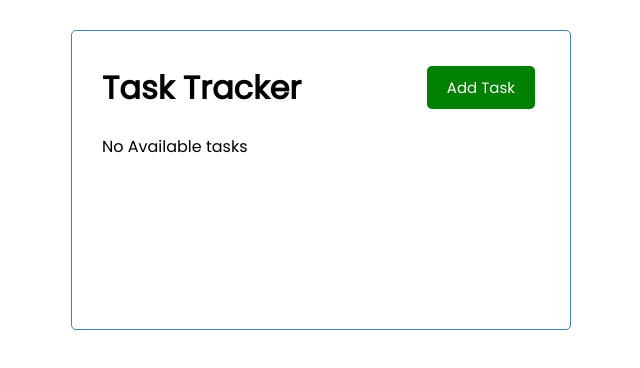
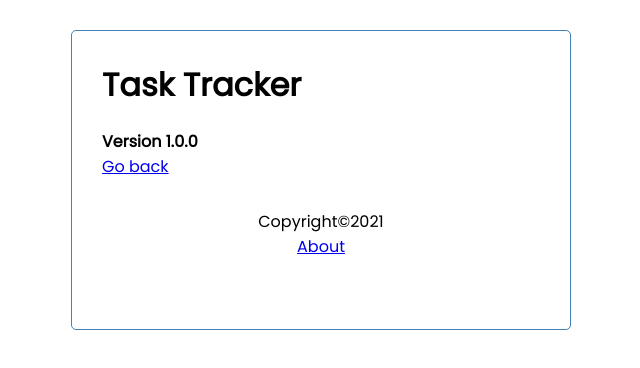
Before and after one commit to wassim93/task_tracker, a React (Create React App) app: page /about in a window 1280 px wide. Shown: the top 368 px of the page, without its empty margins (319-959 px from the left). Built offline with nearby package versions, Linux system fonts and the light colour scheme; no server answers.

Commit message:
implementing routing feature

```diff
--- a/package.json
+++ b/package.json
@@ -12,7 +12,7 @@
     "react": "^17.0.2",
     "react-dom": "^17.0.2",
     "react-icons": "^4.3.1",
-    "react-router": "^5.2.1",
+    "react-router-dom": "^5.3.0",
     "react-scripts": "^0.9.5",
     "web-vitals": "^1.1.2"
   },
--- a/src/App.js
+++ b/src/App.js
@@ -4,6 +4,9 @@
 import AddTask from "./components/AddTask";
 import axios from "axios";
 import instance from "./config/config";
+import Footer from "./components/Footer";
+import {BrowserRouter as Router, Route} from "react-router-dom";
+import About from "./components/About";
 
 class App extends Component {
 
@@ -100,8 +103,12 @@
 
     render() {
         return (
+            <Router>
                 <div className="container">
                     <Header showTask={this.showTask} buttonText={this.state.showFrom}/>
+
+                    <Route path="/" exact render={(props) => (
+                        <div>
                             {this.state.showFrom && <AddTask onAdd={this.addTask}/>}
                             {
                                 this.state.tasks.length > 0 ?
@@ -109,6 +116,12 @@
                                            onDoubleClick={this.toggleReminder}/> : 'No Available tasks'
                             }
                         </div>
+                    )}/>
+                    <Route path="/about" component={About}/>
+                    <Footer/>
+                </div>
+            </Router>
+
         );
     }
 }
--- /dev/null
+++ b/src/components/About.js
@@ -0,0 +1,13 @@
+import React from 'react';
+import {Link} from "react-router-dom";
+
+function About(props) {
+    return (
+        <div>
+            <h4>Version 1.0.0</h4>
+            <Link to="/">Go back</Link>
+        </div>
+    );
+}
+
+export default About;
--- /dev/null
+++ b/src/components/Footer.js
@@ -0,0 +1,13 @@
+import React from 'react';
+import {Link} from "react-router-dom";
+
+function Footer(props) {
+    return (
+        <footer>
+            <p>Copyright&copy;2021</p>
+            <Link to="/about">About</Link>
+        </footer>
+    );
+}
+
+export default Footer;
--- a/src/components/Header.js
+++ b/src/components/Header.js
@@ -1,12 +1,14 @@
 import React from "react";
 import PropTypes from "prop-types";
 import Button from "./Button";
+import {useLocation} from "react-router-dom";
 const Header = (props) => {
    const {title,showTask,buttonText} = props;
+   const location = useLocation()
     return (
         <header className='header'>
             <h1>{title}</h1>
-            <Button title={buttonText ? 'Close' : 'Add Task' } color={buttonText ? 'red':'green'} onClick={showTask}/>
+            { location.pathname === "/" && <Button title={buttonText ? 'Close' : 'Add Task' } color={buttonText ? 'red':'green'} onClick={showTask}/>}
         </header>
     )
 }
```
Also changed, not shown: 1 other file (tests, documents, lock files or other folders). Lines whose indentation alone changed are shown as unchanged.
